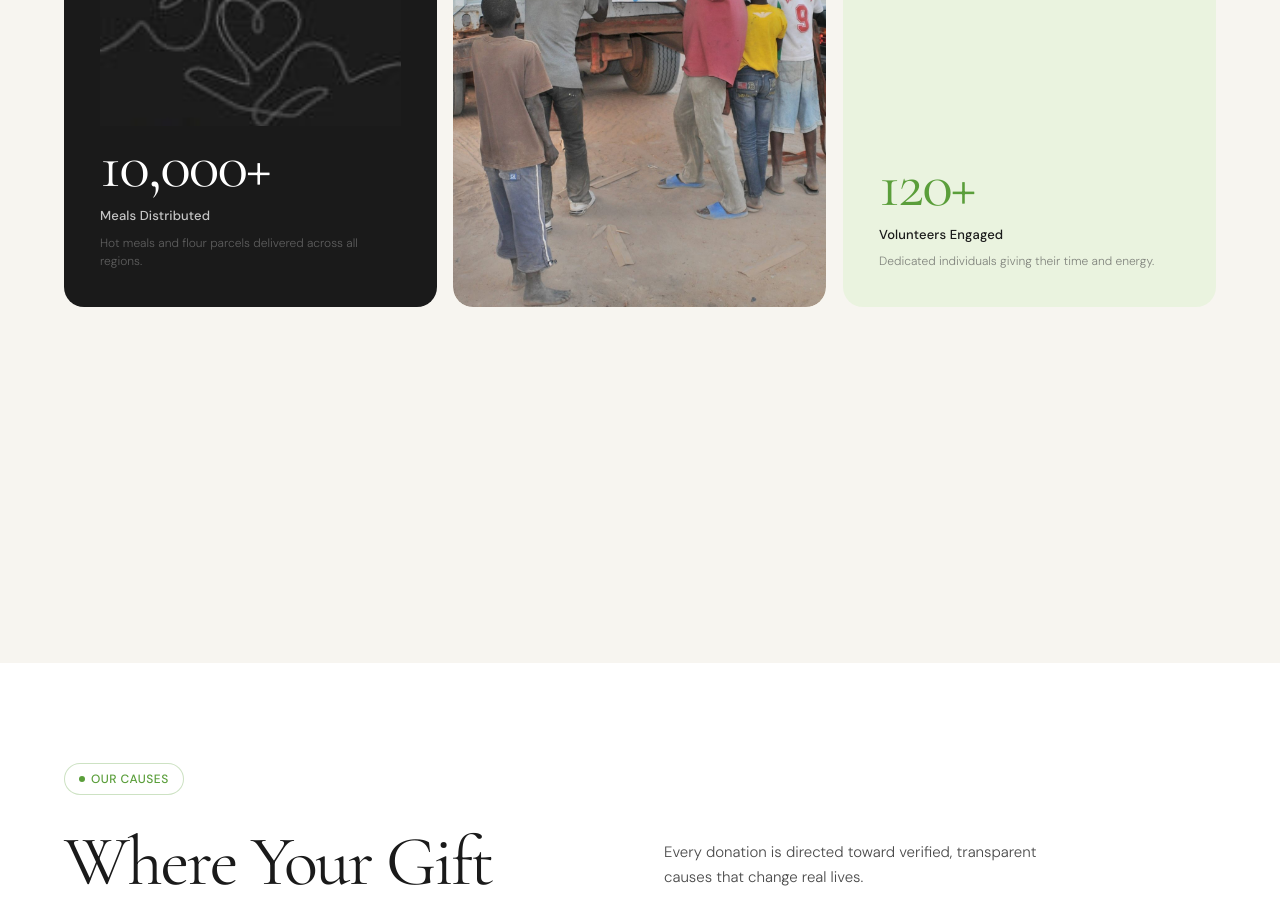
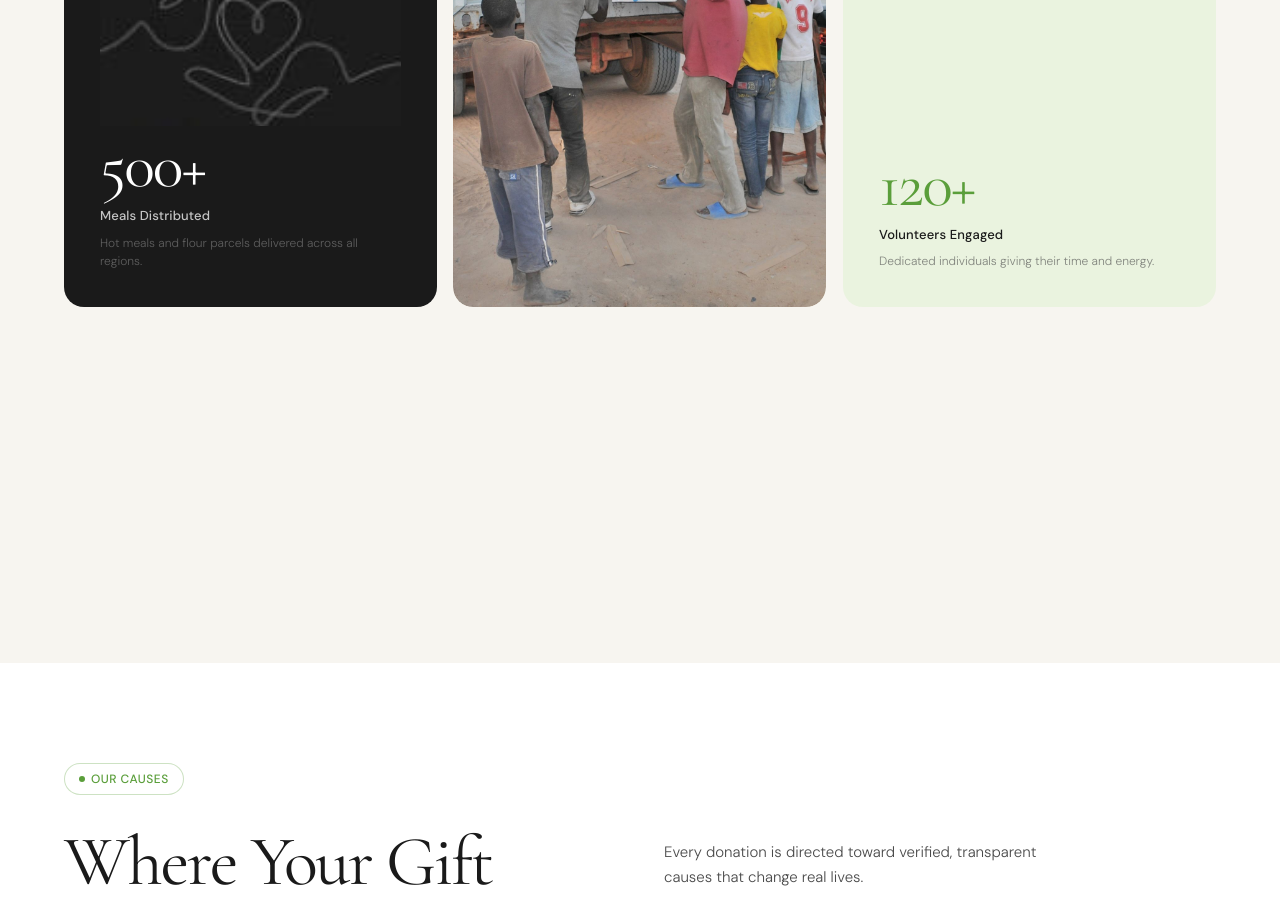
Before and after one commit to kassa-vah/widow-s-flour-frontend, a React (Vite) app in the folder widows-flour/: page / in a window 1280 px wide. Shown: the part 7140-8042 px from the top of the page. Built offline with nearby package versions, Linux system fonts and the light colour scheme.

Commit message:
fixed data-suffix

```diff
--- a/widows-flour/src/components/ImpactSection.jsx
+++ b/widows-flour/src/components/ImpactSection.jsx
@@ -132,7 +132,7 @@ export default function ImpactSection() {
             />
 
             <div className="impact__dot" />
-            <span className="impact__number" data-count="10000" data-suffix="+">
+            <span className="impact__number" data-count="500" data-suffix="+">
               500+
             </span>
             <span className="impact__card-label">Meals Distributed</span>
@@ -183,7 +183,7 @@ export default function ImpactSection() {
             ref={(el) => (cardsRef.current[4] = el)}
           >
             <div className="impact__dot" />
-            <span className="impact__number" data-count="820" data-prefix="$" data-suffix="K">
+            <span className="impact__number" data-count="820" data-prefix="KSH" data-suffix="K">
               KSH 820K
             </span>
             <span className="impact__card-label">Total Aid Raised</span>
```
